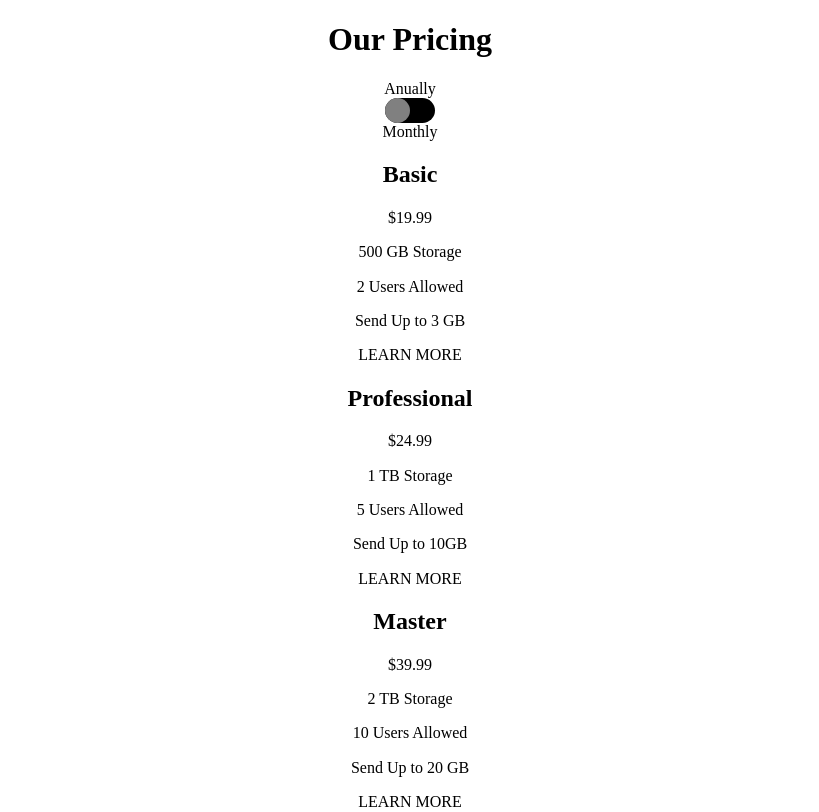
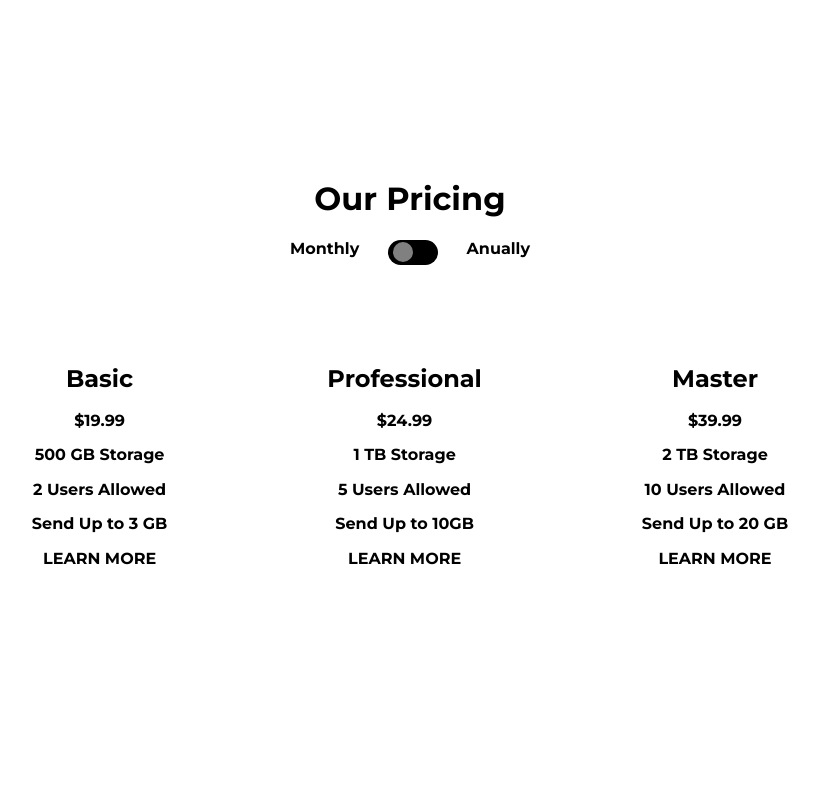
Before and after one commit to KarimTDiaz/pricing-component, a website built with Vite: page src/index.html in a window 1280 px wide. Shown: the whole page, without its empty margins (230-1049 px from the left). Built offline with nearby package versions, Linux system fonts and the light colour scheme; some packages are replaced by stand-ins of ours.

Commit message:
Pricing Component

```diff
--- a/src/index.html
+++ b/src/index.html
@@ -6,6 +6,9 @@
     <!-- PON UN FAVICON!!! -->
     <link rel="icon" type="image/svg+xml" href="" />
     <meta name="viewport" content="width=device-width, initial-scale=1.0" />
+    <link rel="preconnect" href="https://fonts.googleapis.com">
+<link rel="preconnect" href="https://fonts.gstatic.com" crossorigin>
+<link href="https://fonts.googleapis.com/css2?family=Montserrat:wght@700&display=swap" rel="stylesheet">
     <!-- CAMBIA EL TITLE!!! -->
     <title>Vite Template</title>
   </head>
@@ -13,10 +16,10 @@
     <main class="main">
       <h1 class="title">Our Pricing</h1>
       <div class="toggle-container">
-        <span class="text">Anually</span>
+        <span class="text">Monthly</span>
         <input class="toggle-input" type="checkbox" id="toggle" />
         <label for="toggle" class="toggle__label"></label>
-        <span>Monthly</span>
+        <span>Anually</span>
       </div>
 
       <div id="cards" class="cards-container">
--- a/src/scss/blocks/body.scss
+++ b/src/scss/blocks/body.scss
@@ -5,4 +5,5 @@ body {
     margin-left: auto;
     margin-right: auto;
     text-align: center;
+    font-family: var(--primary-font);
 }
--- a/src/scss/blocks/buttons.scss
+++ b/src/scss/blocks/buttons.scss
@@ -1,24 +1,30 @@
-
+.toggle-container{
+    display: flex;
+    width: 15rem;
+    margin-left: auto;
+    margin-right: auto;
+}
 .toggle-input {
     display: none;
 }
 
 .toggle__label {
     display: block;
+    position: relative;
     width: 50px;
     height: 25px;
     background-color: black;
     border-radius: 10rem;
     margin-left: auto;
     margin-right: auto;
-
 }
 
 .toggle__label::after {
     content: '';
     position: absolute;
-    width: 25px;
-    height: 25px;
+    top: 2.5px;
+    width: 20px;
+    height: 20px;
     background-color: grey;
     border-radius: 10rem;
     transition: transform 0.5s;
--- a/src/scss/blocks/cards.scss
+++ b/src/scss/blocks/cards.scss
@@ -2,3 +2,12 @@
 @use '../mixins/hover.scss' as*;
 @use '../mixins/pseudo.scss' as*;
 @use '../mixins/responsive.scss' as*;
+
+.cards-container{
+display: flex;
+margin-left: auto;
+margin-right: auto;
+}
+.card{
+    padding: 5rem;
+}
--- a/src/scss/blocks/main.scss
+++ b/src/scss/blocks/main.scss
@@ -1 +1,7 @@
-/* ESTILOS DEL MAIN */
+.main{
+    display: flex;
+    flex-direction: column;
+    margin-left: auto;
+    margin-right: auto;
+    padding-top: 10rem;
+}
--- a/src/scss/config/variables-fonts.scss
+++ b/src/scss/config/variables-fonts.scss
@@ -1,5 +1,5 @@
 :root {
-    /* Variables CSS */
+    --primary-font: 'Montserrat', sans-serif;
   }
 
   /* Variables SASS */
--- a/src/scss/config/variables.scss
+++ b/src/scss/config/variables.scss
@@ -1,5 +1,5 @@
 :root {
-  /* Variables CSS */
+
 }
 
 /* Variables SASS */
--- a/src/scss/styles.scss
+++ b/src/scss/styles.scss
@@ -11,6 +11,7 @@
 @use 'blocks/socials.scss';
 @use 'blocks/images.scss';
 @use 'blocks/cards.scss';
+@use 'blocks/main.scss';
 @use 'blocks/menu.scss';
 @use 'blocks/header.scss';
 @use 'blocks/footer.scss';
```
